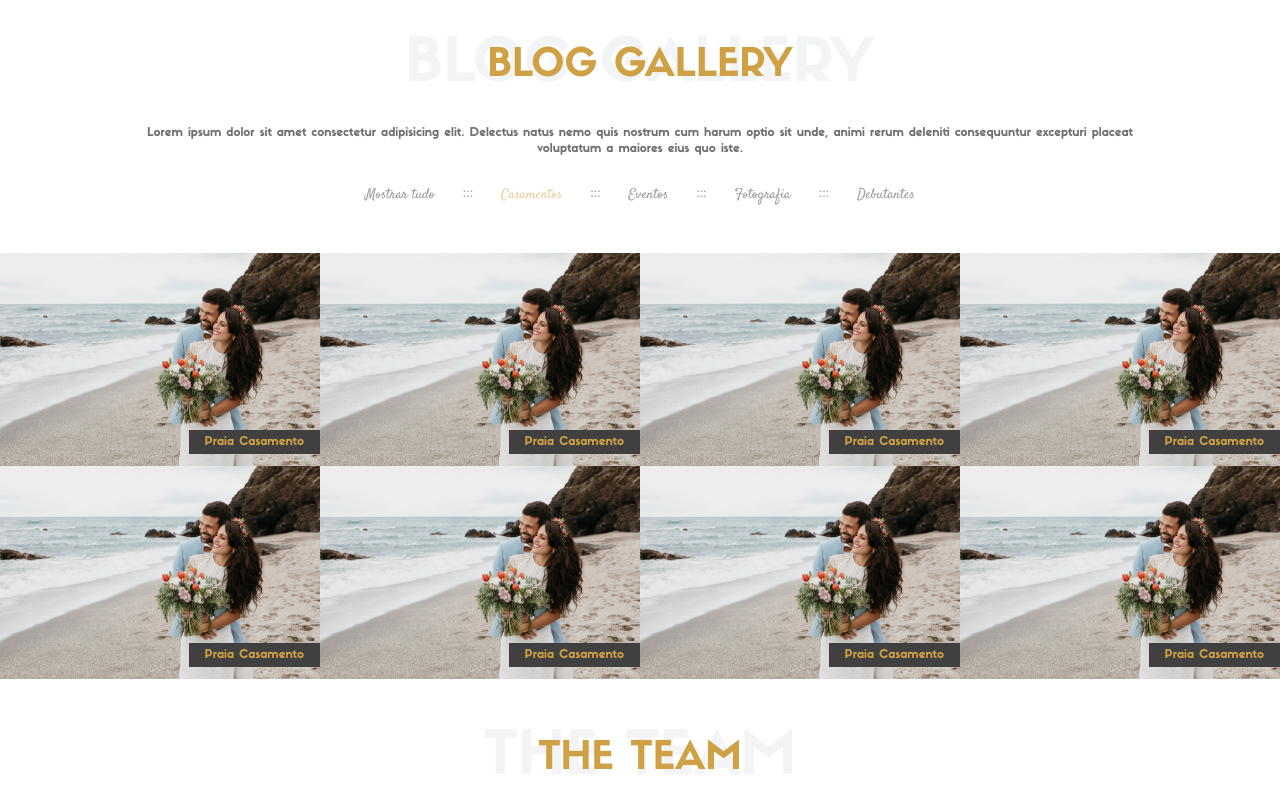
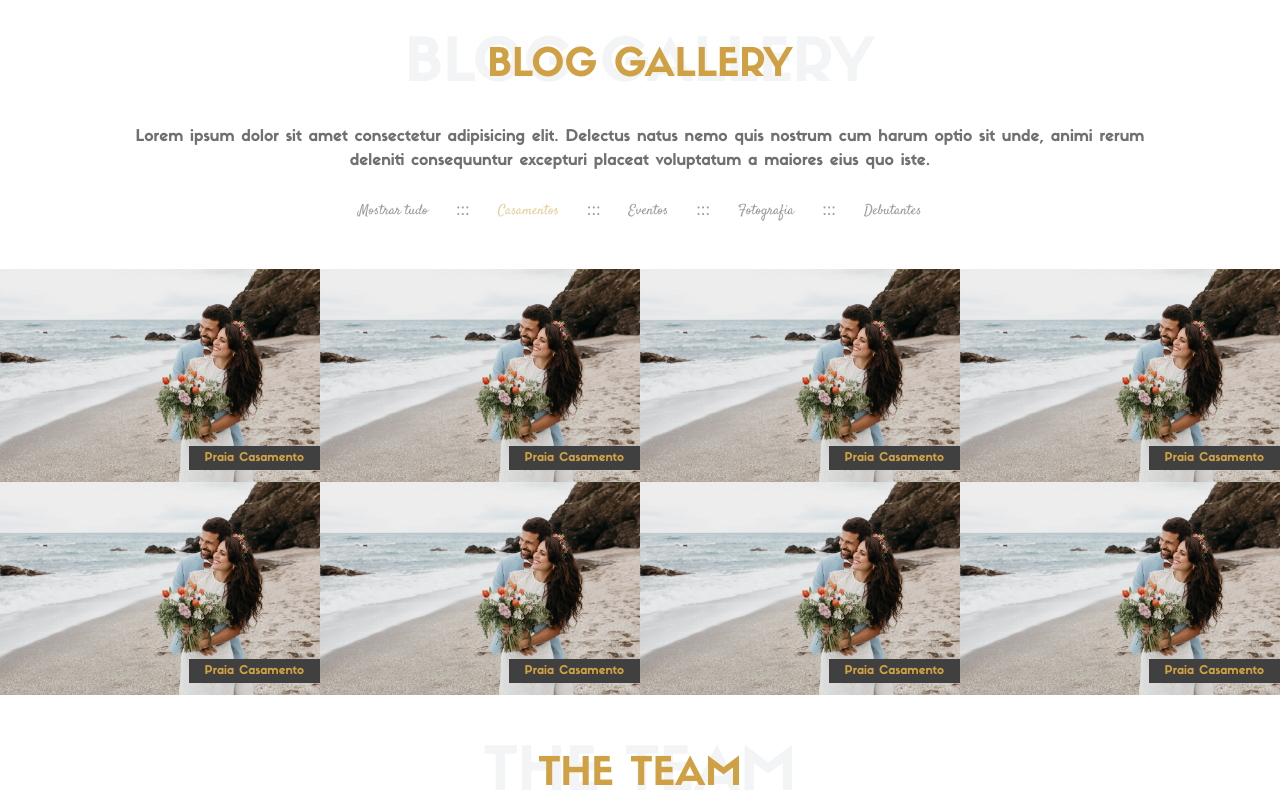
Before and after one commit to VictordaSilvaf/Grace-CasamentoChicPagandoPouco, a React (Vite) app: page / in a window 1280 px wide. Shown: the part 1700-2500 px from the top of the page. Built offline with nearby package versions, Linux system fonts and the light colour scheme.

Commit message:
fix(BlogGallery): remove unnecessary class from paragraph and span elements for cleaner styling

```diff
--- a/src/components/HomeComponents/BlogGallery/index.tsx
+++ b/src/components/HomeComponents/BlogGallery/index.tsx
@@ -52,7 +52,7 @@ const BlogGallery = () => {
         <div className="w-full pt-10">
             <div className="w-5xl mx-auto">
                 <TitleSection title="Blog Gallery" />
-                <p className="text-xs text-app-typography-tertiary/75 text-center mt-4">
+                <p className="text-app-typography-tertiary/75 text-center mt-4">
                     Lorem ipsum dolor sit amet consectetur adipisicing elit. Delectus natus nemo quis nostrum cum harum optio sit unde, animi rerum deleniti consequuntur excepturi placeat voluptatum a maiores eius quo iste.
                 </p>
 
@@ -69,7 +69,7 @@ const BlogGallery = () => {
                             </Button>
 
                             {category.id !== categories.length && (
-                                <span className="text-app-typography-tertiary/50 text-xs font-thin font-serif cursor-default select-none mb-1">:::</span>
+                                <span className="text-app-typography-tertiary/50 font-thin font-serif cursor-default select-none mb-1">:::</span>
                             )}
                         </Fragment>
                     ))}
```
